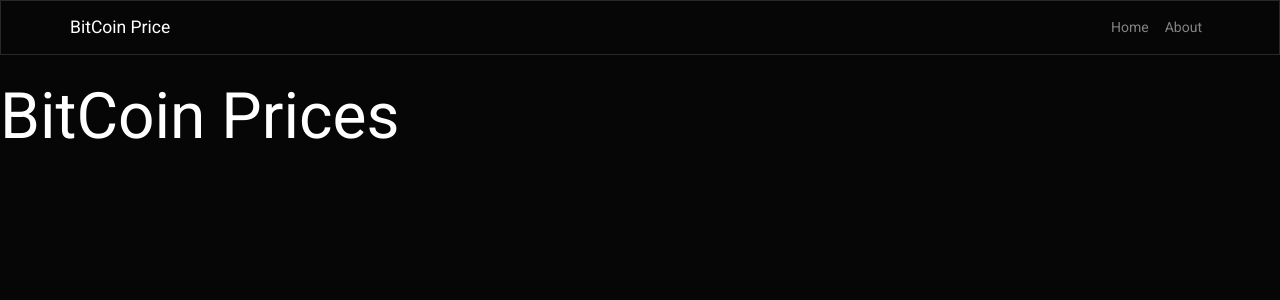
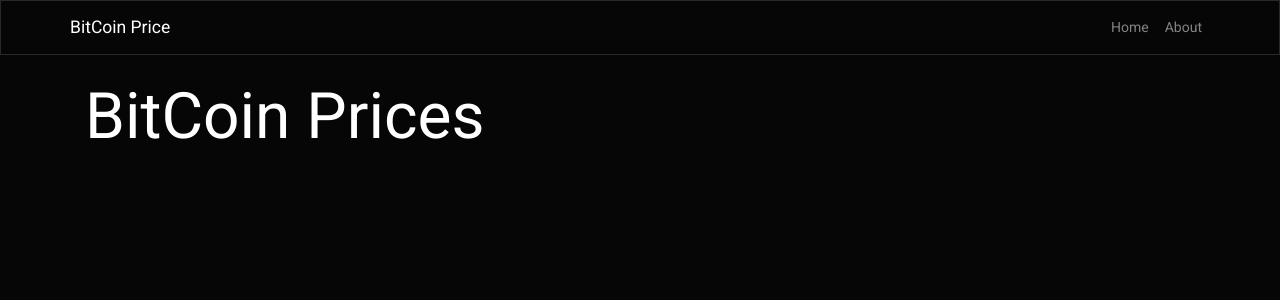
Before and after one commit to icyJoseph/bitcoin-nextjs, a Next.js app: page / in a window 1280 px wide. Shown: the top 300 px of the page. Built offline with nearby package versions, Linux system fonts and the light colour scheme.

Commit message:
style: wrap content with container

```diff
--- a/components/Layout.js
+++ b/components/Layout.js
@@ -11,7 +11,7 @@ const Layout = props => (
       />
     </Head>
     <NavBar />
-    {props.children}
+    <div className="container">{props.children}</div>
   </div>
 );
 
```
